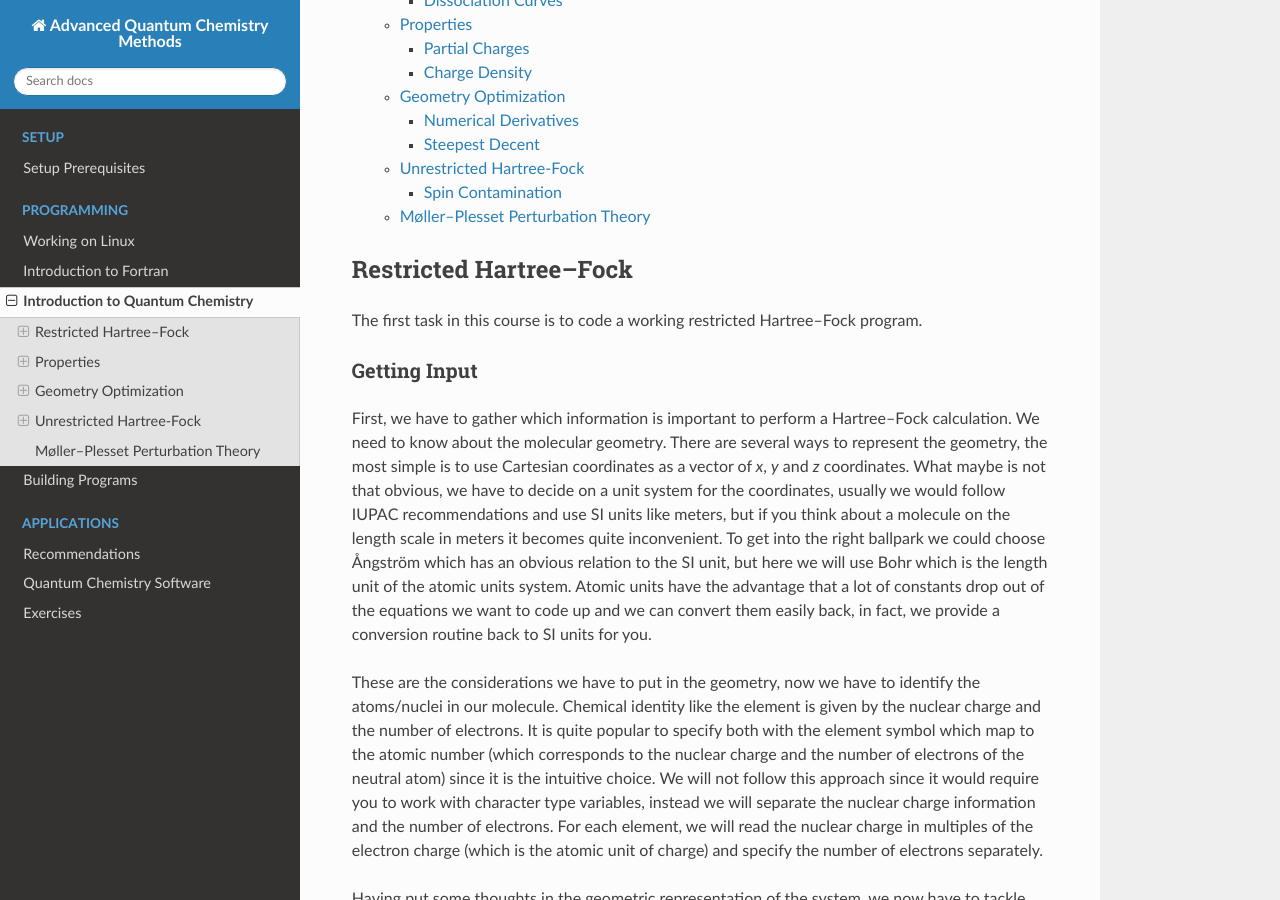
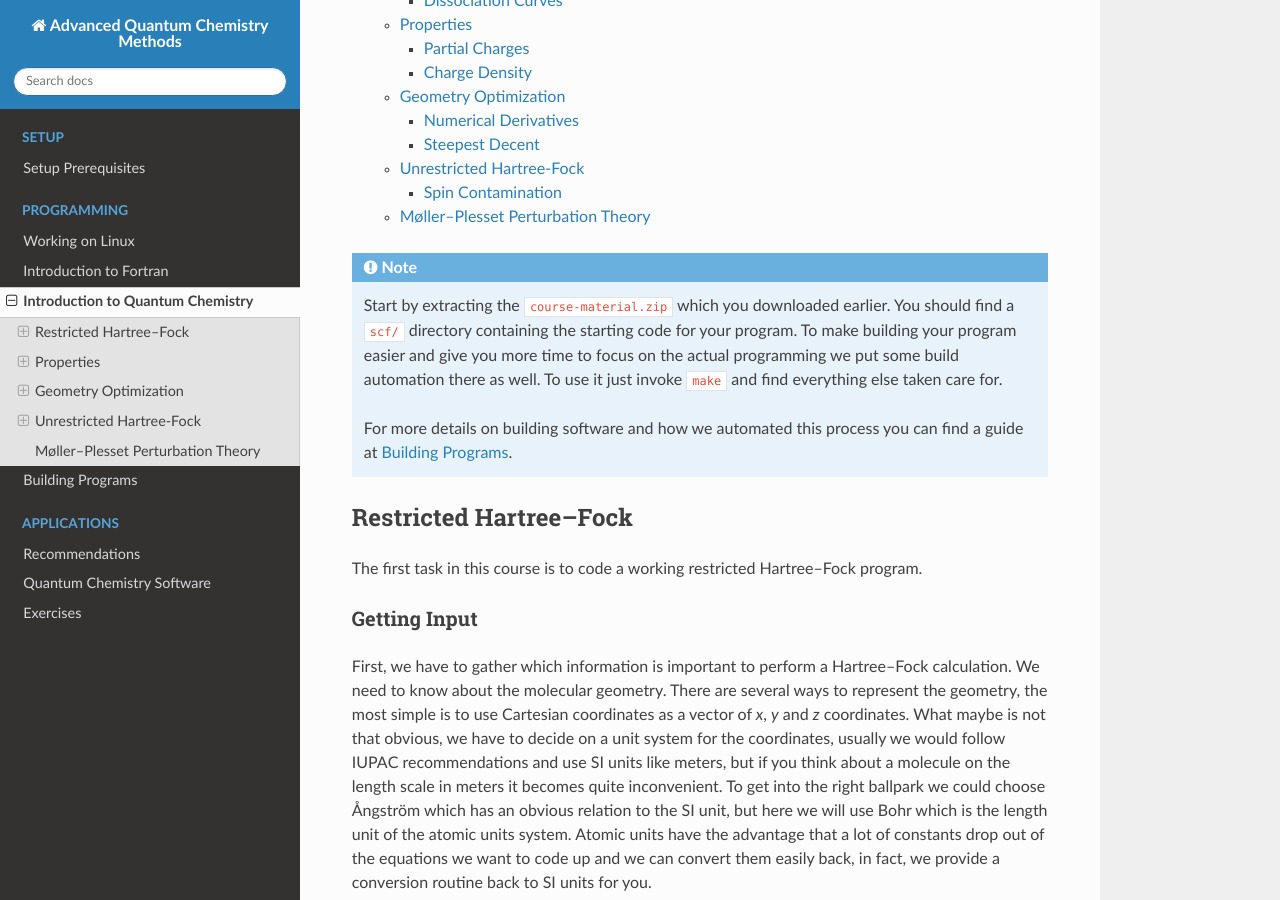
Before and after one commit to grimme-lab/qc2-teaching, a Sphinx documentation site: the page built from doc/scf.rst, in a window 1280 px wide and 900 px high, scrolled down 519 px. Built offline with Sphinx 7.4.7 and the Read the Docs theme 2.0.0, drawn with Linux system fonts in a browser that asks for light colours.

Commit message:
Add note about course-material.zip

```diff
--- a/doc/make.rst
+++ b/doc/make.rst
@@ -1,3 +1,5 @@
+.. _building:
+
 Building Programs
 =================
 
@@ -376,7 +378,7 @@ with ``meson setup build``, you should see output somewhat similar to this
    The Meson build system
    Version: 0.53.2
    Source dir: /home/awvwgk/Lehre/QC2/test
-   Build dir: /home/awvwgk/Lehre/QC2/test
+   Build dir: /home/awvwgk/Lehre/QC2/test/build
    Build type: native build
    Project name: my_proj
    Project version: undefined
--- a/doc/scf.rst
+++ b/doc/scf.rst
@@ -5,6 +5,19 @@ The main objective of this course is to write a working restricted Hartree--Fock
 program.
 
 .. contents::
+
+.. note::
+
+   Start by extracting the ``course-material.zip`` which you downloaded earlier.
+   You should find a ``scf/`` directory containing the starting code for your
+   program.
+   To make building your program easier and give you more time to focus on
+   the actual programming we put some build automation there as well.
+   To use it just invoke ``make`` and find everything else taken care for.
+
+   For more details on building software and how we automated this process
+   you can find a guide at :ref:`building`.
+
 
 Restricted Hartree--Fock
 ------------------------
```
